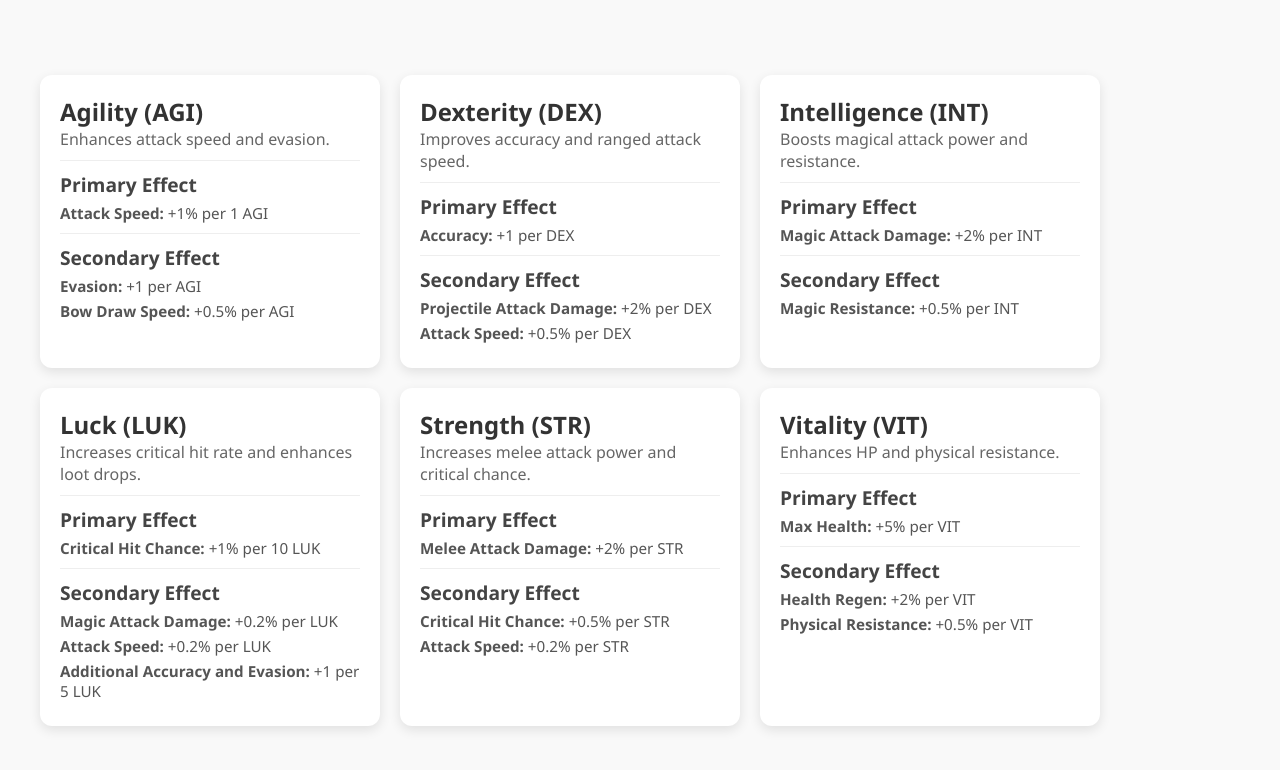
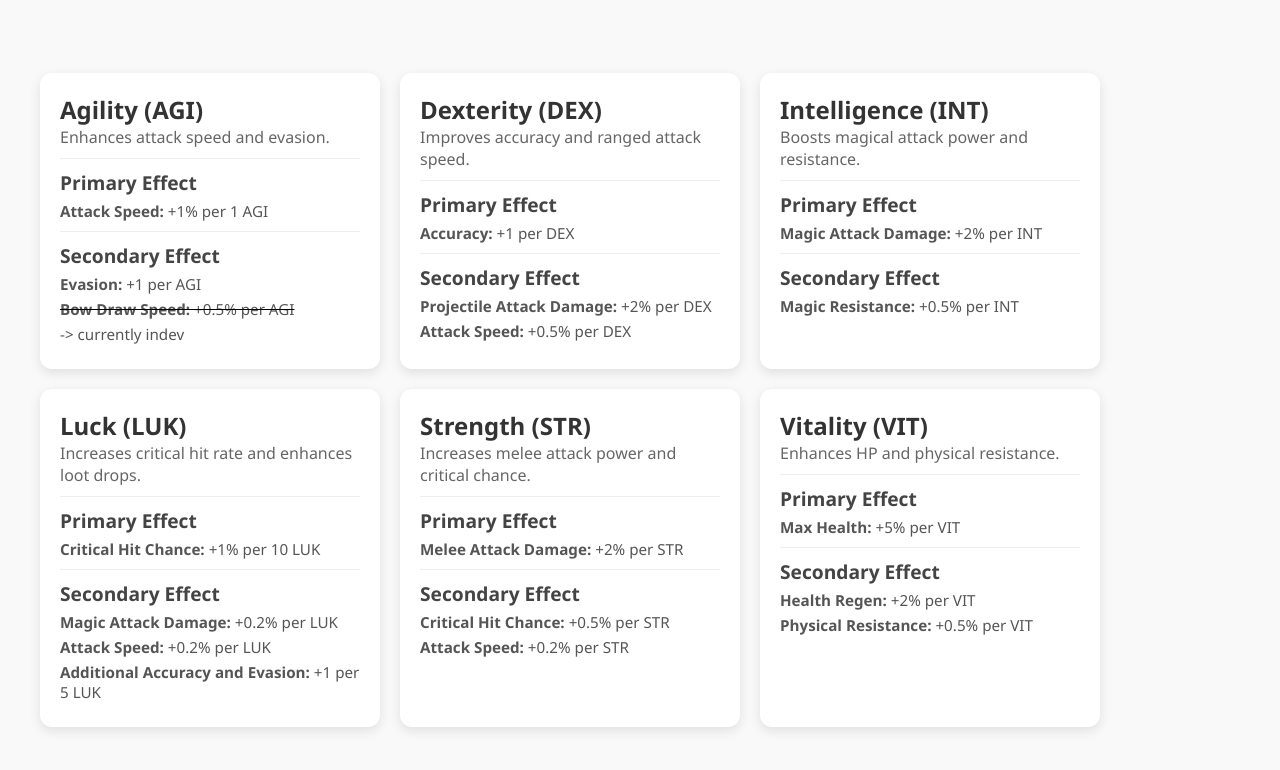
Before and after one commit to MrSypz/MrSypz.github.io, a plain HTML site: page patch/penomior/card.html in a window 1280 px wide. Drawn offline with Linux system fonts and the light colour scheme.

Commit message:
more thing

```diff
--- a/patch/penomior/card.html
+++ b/patch/penomior/card.html
@@ -18,7 +18,7 @@
             <div class="effect">
                 <h3>Secondary Effect</h3>
                 <p><strong>Evasion:</strong> +1 per AGI</p>
-                <p><strong>Bow Draw Speed:</strong> +0.5% per AGI</p>
+                <s><p><strong>Bow Draw Speed:</strong> +0.5% per AGI</p></s>  <p>-> currently indev</p>
             </div>
         </div>
         <div class="card">
```
